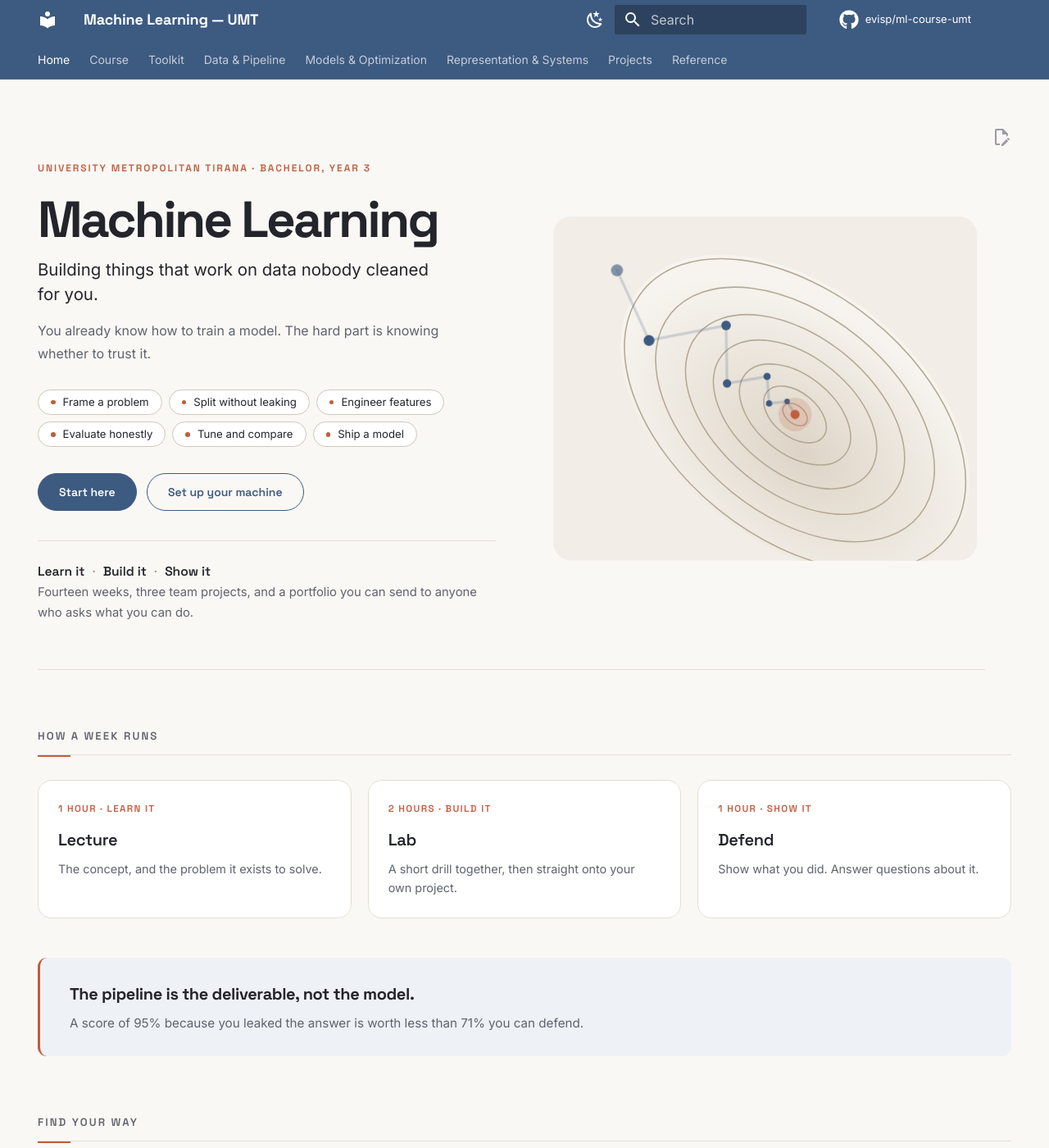
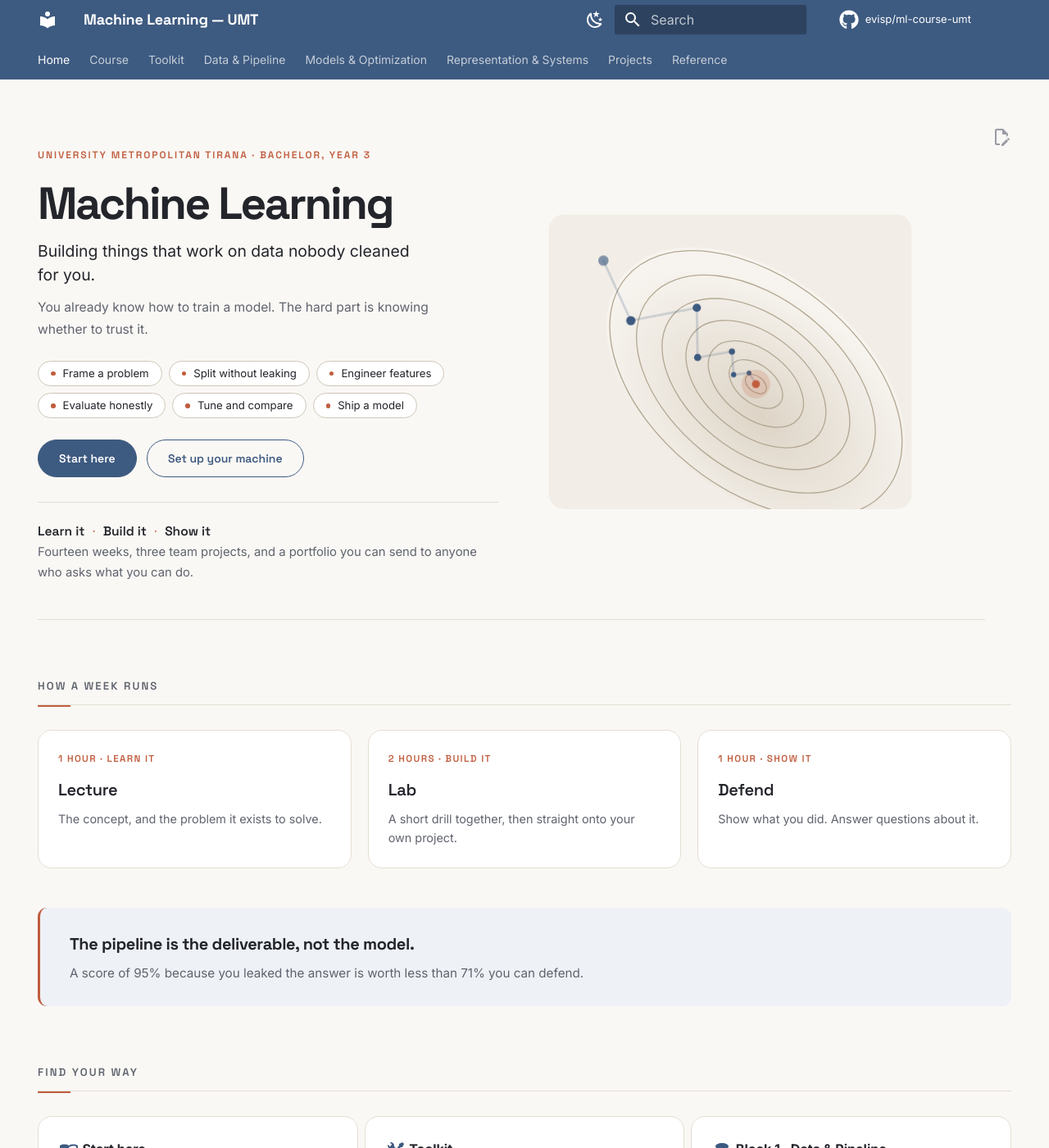
Before and after one commit to evisp/ml-course-umt, an MkDocs documentation site: the page built from docs/index.md, in a window 1280 px wide and 1400 px high. Shown: the whole window at 82% size. Built offline with MkDocs 1.6.1 and Material for MkDocs 9.7.7, drawn with Linux system fonts in a browser that asks for light colours; comment, search, counter and statistics services are not loaded; some of the changed text lies outside the part shown.

Commit message:
Visual pass: Blueprint palette, Space Grotesk, new hero

```diff
--- a/docs/stylesheets/extra.css
+++ b/docs/stylesheets/extra.css
@@ -49,8 +49,11 @@
   --md-typeset-a-color: #3d5a80;
   --md-code-bg-color: #f2eee7;
   --md-code-fg-color: #37506f;
-  --md-footer-bg-color: #272b33;
-  --md-footer-bg-color--dark: #1d2026;
+  --md-footer-bg-color: #f2eee7;
+  --md-footer-bg-color--dark: #ebe5db;
+  --md-footer-fg-color: #23252b;
+  --md-footer-fg-color--light: #5f636d;
+  --md-footer-fg-color--lighter: #8b8f98;
 
   --course-primary: #3d5a80;
   --course-accent: #c05d3e;
@@ -81,7 +84,11 @@
   --md-typeset-a-color: #8fb0d4;
   --md-code-bg-color: #1e2127;
   --md-code-fg-color: #c3d4e8;
-  --md-footer-bg-color: #111317;
+  --md-footer-bg-color: #1a1d22;
+  --md-footer-bg-color--dark: #141619;
+  --md-footer-fg-color: #e8e6e3;
+  --md-footer-fg-color--light: #a8abb4;
+  --md-footer-fg-color--lighter: #767a85;
 
   --course-primary: #8fb0d4;
   --course-accent: #e0855f;
@@ -270,10 +277,10 @@
 .md-typeset .hero {
   display: grid;
   grid-template-columns: minmax(0, 1.02fr) minmax(0, 0.98fr);
-  gap: 3rem;
+  gap: 2.6rem;
   align-items: center;
-  padding: 2.4rem 0 2.8rem;
-  margin-bottom: 2.6rem;
+  padding: 1.6rem 0 2.2rem;
+  margin-bottom: 2.4rem;
   border-bottom: 1px solid var(--course-line);
 }
 
@@ -288,28 +295,28 @@
 }
 
 .md-typeset .hero h1 {
-  font-size: 3.1rem;
-  line-height: 1.02;
+  font-size: 2.75rem;
+  line-height: 1.04;
   font-weight: 700;
   letter-spacing: -0.045em;
   margin: 0 0 0.75rem;
 }
 
 .md-typeset .hero-tagline {
-  font-size: 1.02rem;
+  font-size: 0.97rem;
   font-weight: 500;
   line-height: 1.5;
   color: var(--course-ink);
-  max-width: 24rem;
-  margin: 0 0 0.7rem;
+  max-width: 23rem;
+  margin: 0 0 0.6rem;
 }
 
 .md-typeset .hero-lede {
-  font-size: 0.8rem;
-  line-height: 1.75;
+  font-size: 0.78rem;
+  line-height: 1.7;
   color: var(--course-muted);
-  max-width: 25rem;
-  margin: 0 0 1.5rem;
+  max-width: 24rem;
+  margin: 0 0 1.25rem;
 }
 
 .md-typeset .hero .md-button {
@@ -339,8 +346,8 @@
 }
 
 .md-typeset .hero-facts {
-  margin: 1.8rem 0 0;
-  padding-top: 1.2rem;
+  margin: 1.5rem 0 0;
+  padding-top: 1.1rem;
   border-top: 1px solid var(--course-line);
   font-size: 0.74rem;
   line-height: 1.7;
@@ -364,8 +371,9 @@
 .md-typeset .hero-art {
   width: 100%;
   height: auto;
-  max-width: 28rem;
-  justify-self: end;
+  max-width: 23rem;
+  justify-self: center;
+  align-self: center;
 }
 
 .hero-art .hero-plate { fill: var(--course-plate); }
@@ -443,7 +451,7 @@
   display: flex;
   flex-wrap: wrap;
   gap: 0.4rem;
-  margin: 0 0 1.6rem;
+  margin: 0 0 1.3rem;
 }
 
 .md-typeset .chips-left {
@@ -1053,3 +1061,75 @@
 .md-typeset .hero-banner .stats {
   justify-content: center;
 }
+
+/* ---- 22. Footer ---------------------------------------------------------- */
+
+.md-footer {
+  border-top: 1px solid var(--course-line);
+}
+
+.md-footer-meta {
+  border-top: 1px solid var(--course-line);
+}
+
+.md-footer__link {
+  opacity: 0.8;
+}
+
+.md-footer__link:hover {
+  opacity: 1;
+}
+
+.md-footer__direction {
+  font-size: 0.6rem;
+  letter-spacing: 0.08em;
+  text-transform: uppercase;
+  opacity: 0.7;
+}
+
+.md-footer__title {
+  font-family: var(--course-display);
+  font-weight: 600;
+}
+
+.md-copyright {
+  width: 100%;
+  text-align: center;
+  font-family: var(--course-display);
+  font-size: 0.66rem;
+  font-weight: 600;
+  letter-spacing: 0.12em;
+  text-transform: uppercase;
+  color: var(--course-muted);
+  padding: 0.6rem 0;
+}
+
+.md-copyright__highlight {
+  color: var(--course-muted);
+}
+
+/* The page's "last update" line, if the git revision plugin is enabled */
+.md-source-file {
+  display: none;
+}
+
+/* ---- 23. Figures and captions -------------------------------------------- */
+
+.md-typeset img[src*="/assets/images/"] {
+  border-radius: var(--course-radius-sm);
+  background-color: var(--course-surface);
+  padding: 0.4rem;
+  border: 1px solid var(--course-line);
+}
+
+/* A paragraph that is nothing but italics, right after a figure, reads as its caption */
+.md-typeset p > em:only-child {
+  display: block;
+  font-style: normal;
+  font-size: 0.72rem;
+  line-height: 1.6;
+  color: var(--course-muted);
+  border-left: 2px solid var(--course-line-strong);
+  padding-left: 0.8rem;
+  margin: -0.4rem 0 1.6rem;
+}
--- a/mkdocs.yml
+++ b/mkdocs.yml
@@ -6,7 +6,9 @@
 repo_name: evisp/ml-course-umt
 edit_uri: edit/main/docs/
 
-copyright: Copyright &copy; Evis Plaku — University Metropolitan Tirana
+copyright: Copyright &copy; Evis Plaku, Learn it · Build it · Show it
+extra:
+  generator: false
 
 theme:
   name: material
```
